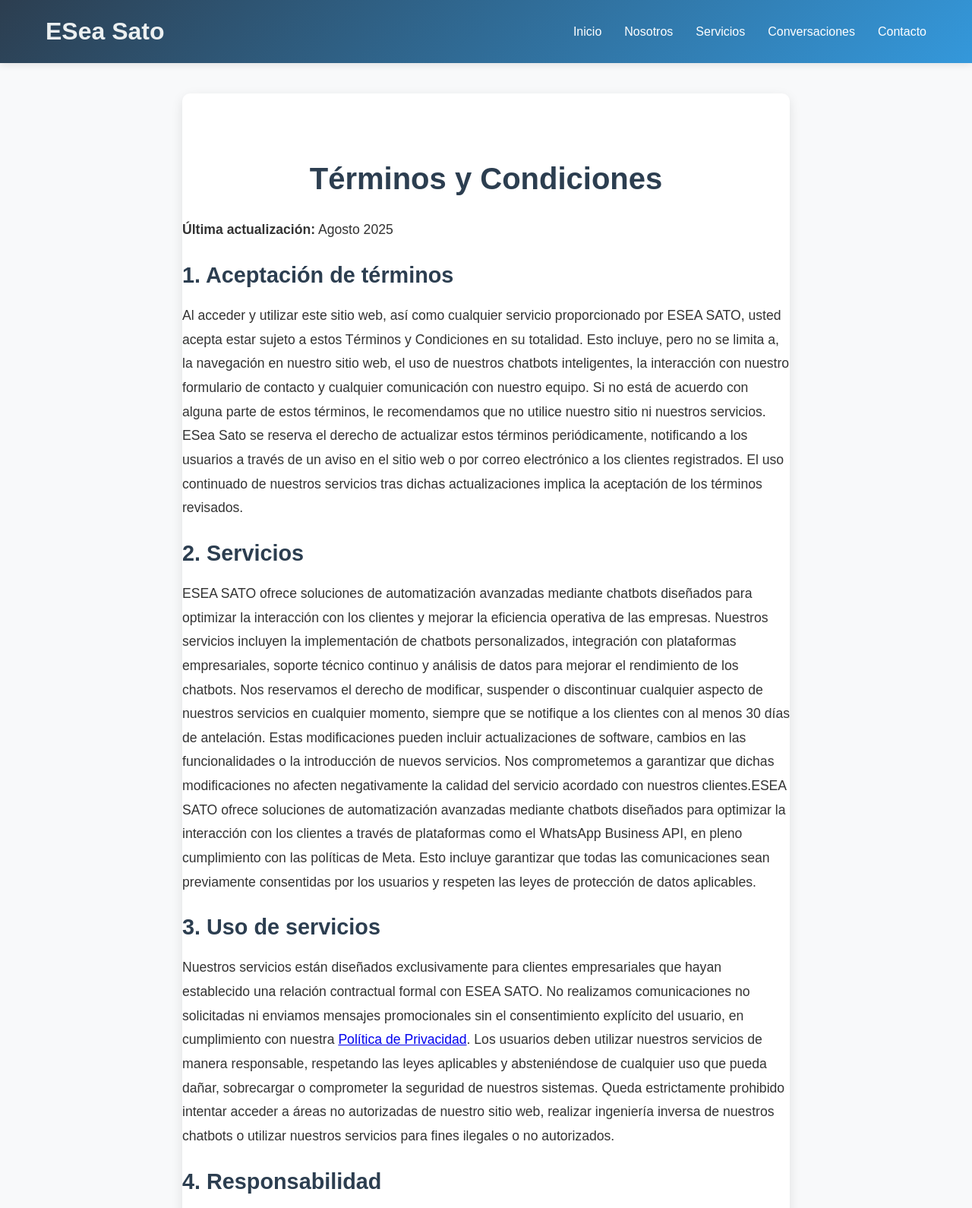
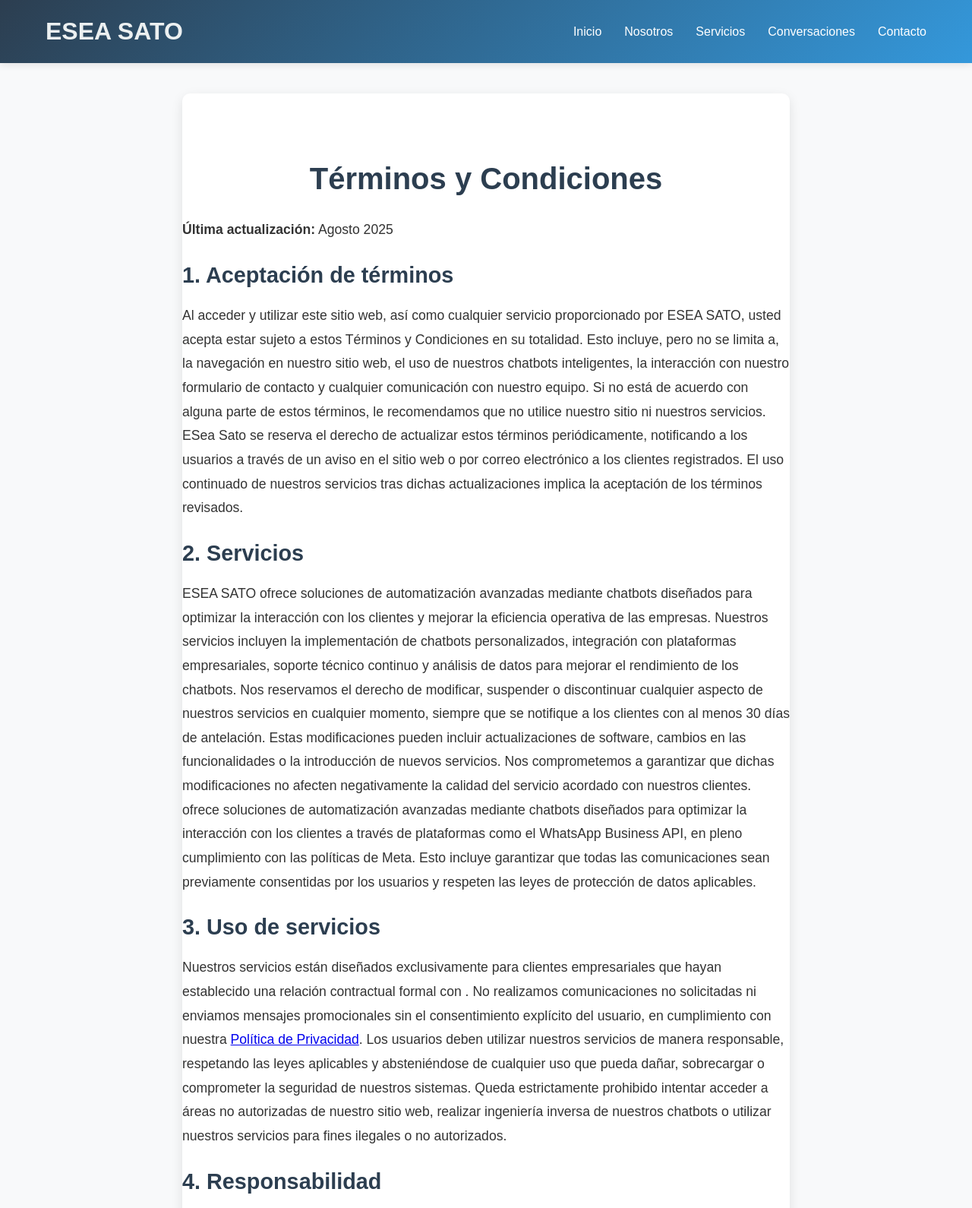
Before and after one commit to saezro/Sambo, a plain HTML site: page terminos.html in a window 1280 px wide. Shown: the top 1590 px of the page at 76% size. Drawn offline with Linux system fonts and the light colour scheme.

Commit message:
Update terminos.html

```diff
--- a/terminos.html
+++ b/terminos.html
@@ -149,7 +149,7 @@
 <body>
     <header>
         <nav class="container">
-            <div class="logo">ESea Sato</div>
+            <div class="logo">ESEA SATO</div>
             <ul class="nav-links">
                 <li><a href="index.html#inicio">Inicio</a></li>
                 <li><a href="index.html#nosotros">Nosotros</a></li>
@@ -168,10 +168,10 @@
         <p>Al acceder y utilizar este sitio web, así como cualquier servicio proporcionado por ESEA SATO, usted acepta estar sujeto a estos Términos y Condiciones en su totalidad. Esto incluye, pero no se limita a, la navegación en nuestro sitio web, el uso de nuestros chatbots inteligentes, la interacción con nuestro formulario de contacto y cualquier comunicación con nuestro equipo. Si no está de acuerdo con alguna parte de estos términos, le recomendamos que no utilice nuestro sitio ni nuestros servicios. ESea Sato se reserva el derecho de actualizar estos términos periódicamente, notificando a los usuarios a través de un aviso en el sitio web o por correo electrónico a los clientes registrados. El uso continuado de nuestros servicios tras dichas actualizaciones implica la aceptación de los términos revisados.</p>
 
         <h3>2. Servicios</h3>
-        <p>ESEA SATO ofrece soluciones de automatización avanzadas mediante chatbots diseñados para optimizar la interacción con los clientes y mejorar la eficiencia operativa de las empresas. Nuestros servicios incluyen la implementación de chatbots personalizados, integración con plataformas empresariales, soporte técnico continuo y análisis de datos para mejorar el rendimiento de los chatbots. Nos reservamos el derecho de modificar, suspender o discontinuar cualquier aspecto de nuestros servicios en cualquier momento, siempre que se notifique a los clientes con al menos 30 días de antelación. Estas modificaciones pueden incluir actualizaciones de software, cambios en las funcionalidades o la introducción de nuevos servicios. Nos comprometemos a garantizar que dichas modificaciones no afecten negativamente la calidad del servicio acordado con nuestros clientes.ESEA SATO ofrece soluciones de automatización avanzadas mediante chatbots diseñados para optimizar la interacción con los clientes a través de plataformas como el WhatsApp Business API, en pleno cumplimiento con las políticas de Meta. Esto incluye garantizar que todas las comunicaciones sean previamente consentidas por los usuarios y respeten las leyes de protección de datos aplicables.</p>
+        <p>ESEA SATO ofrece soluciones de automatización avanzadas mediante chatbots diseñados para optimizar la interacción con los clientes y mejorar la eficiencia operativa de las empresas. Nuestros servicios incluyen la implementación de chatbots personalizados, integración con plataformas empresariales, soporte técnico continuo y análisis de datos para mejorar el rendimiento de los chatbots. Nos reservamos el derecho de modificar, suspender o discontinuar cualquier aspecto de nuestros servicios en cualquier momento, siempre que se notifique a los clientes con al menos 30 días de antelación. Estas modificaciones pueden incluir actualizaciones de software, cambios en las funcionalidades o la introducción de nuevos servicios. Nos comprometemos a garantizar que dichas modificaciones no afecten negativamente la calidad del servicio acordado con nuestros clientes. ofrece soluciones de automatización avanzadas mediante chatbots diseñados para optimizar la interacción con los clientes a través de plataformas como el WhatsApp Business API, en pleno cumplimiento con las políticas de Meta. Esto incluye garantizar que todas las comunicaciones sean previamente consentidas por los usuarios y respeten las leyes de protección de datos aplicables.</p>
 
         <h3>3. Uso de servicios</h3>
-        <p>Nuestros servicios están diseñados exclusivamente para clientes empresariales que hayan establecido una relación contractual formal con ESEA SATO. No realizamos comunicaciones no solicitadas ni enviamos mensajes promocionales sin el consentimiento explícito del usuario, en cumplimiento con nuestra <a href="politica-privacidad.html">Política de Privacidad</a>. Los usuarios deben utilizar nuestros servicios de manera responsable, respetando las leyes aplicables y absteniéndose de cualquier uso que pueda dañar, sobrecargar o comprometer la seguridad de nuestros sistemas. Queda estrictamente prohibido intentar acceder a áreas no autorizadas de nuestro sitio web, realizar ingeniería inversa de nuestros chatbots o utilizar nuestros servicios para fines ilegales o no autorizados.</p>
+        <p>Nuestros servicios están diseñados exclusivamente para clientes empresariales que hayan establecido una relación contractual formal con . No realizamos comunicaciones no solicitadas ni enviamos mensajes promocionales sin el consentimiento explícito del usuario, en cumplimiento con nuestra <a href="politica-privacidad.html">Política de Privacidad</a>. Los usuarios deben utilizar nuestros servicios de manera responsable, respetando las leyes aplicables y absteniéndose de cualquier uso que pueda dañar, sobrecargar o comprometer la seguridad de nuestros sistemas. Queda estrictamente prohibido intentar acceder a áreas no autorizadas de nuestro sitio web, realizar ingeniería inversa de nuestros chatbots o utilizar nuestros servicios para fines ilegales o no autorizados.</p>
 
         <h3>4. Responsabilidad</h3>
         <p>ESEA SATO no será responsable por daños directos, indirectos, incidentales, especiales o consecuentes que resulten del uso o la imposibilidad de uso de nuestros servicios, siempre que dichos daños no sean consecuencia de una negligencia grave por nuestra parte. Esto incluye, pero no se limita a, interrupciones del servicio debido a fallos técnicos, errores en los datos proporcionados por el usuario o mal uso de nuestros chatbots por parte de terceros. Nos esforzamos por garantizar la seguridad y fiabilidad de nuestros servicios mediante la implementación de medidas de seguridad avanzadas, pero no podemos hacernos responsables por fallos fuera de nuestro control, como interrupciones en los servicios de terceros, ataques cibernéticos o problemas de conectividad del usuario.</p>
```
